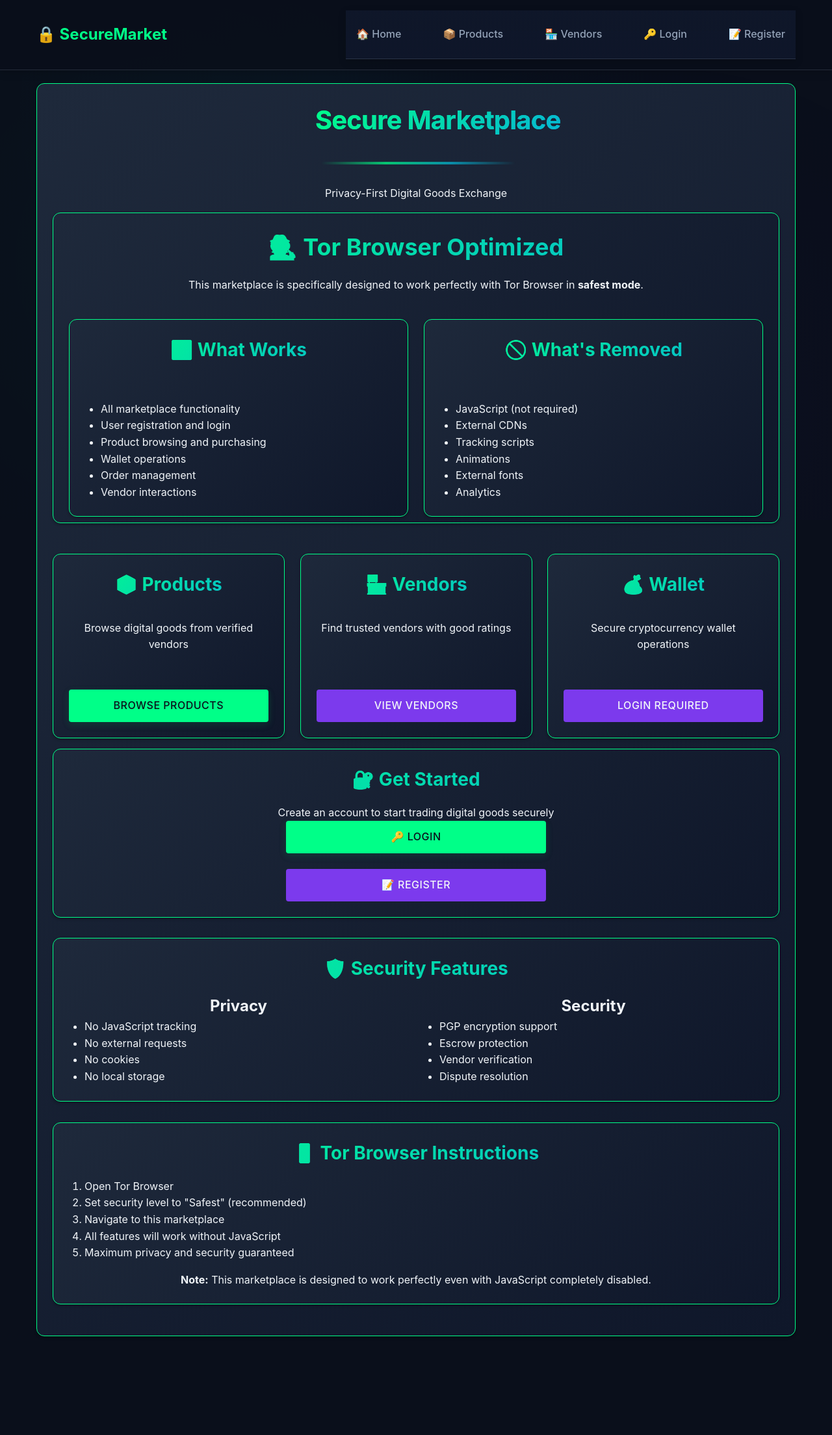
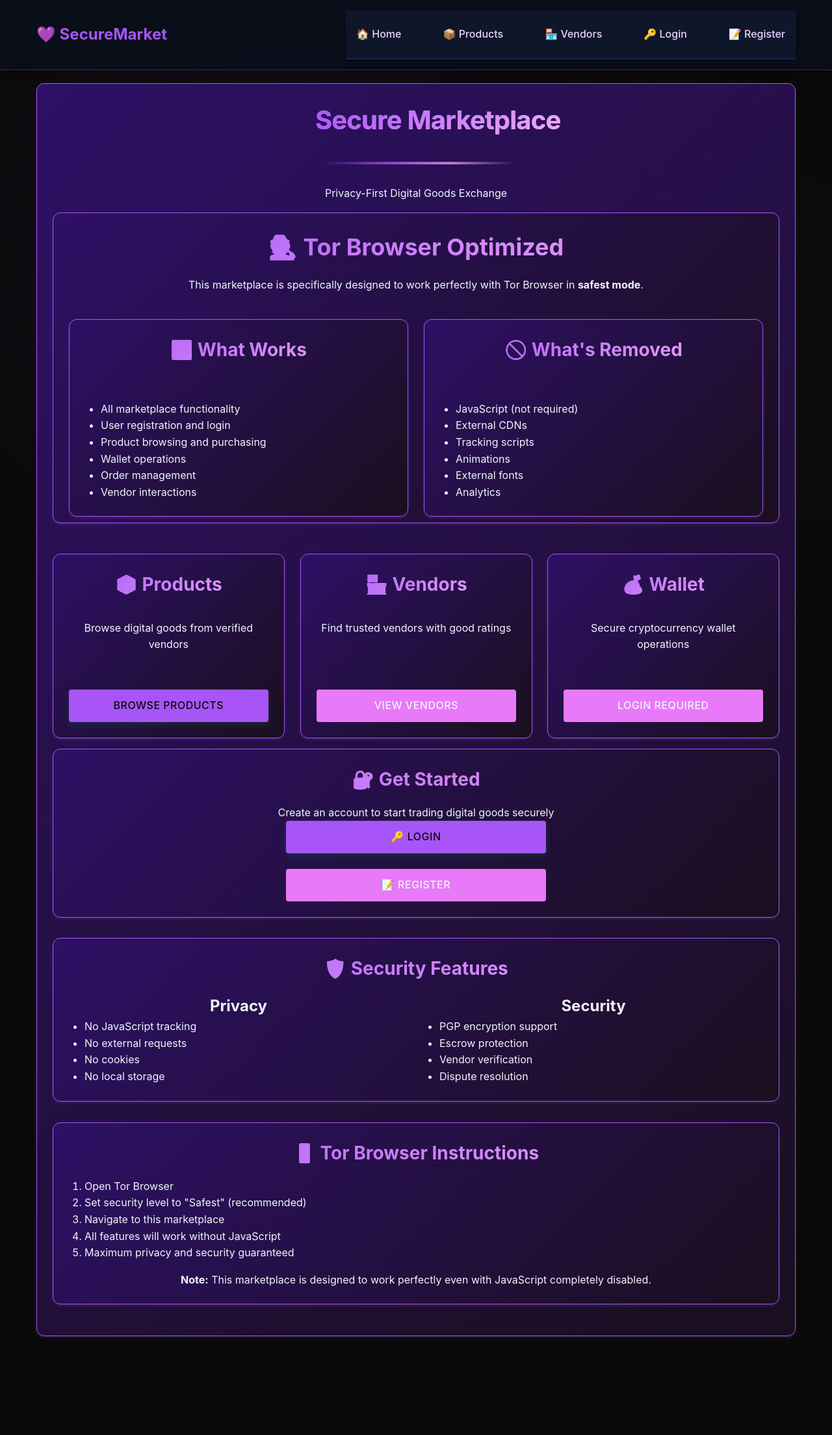
Before and after one commit to aragoh31-coder/marketplace, a Django app: template templates/home_tor_safe.html in a window 1280 px wide. Shown: the whole page at 65% size. Run offline with Django 5.2, Linux system fonts and the light colour scheme; the template is opened without the code that fills it, so the values that code supplies are empty; parts of the project's set-up code (start-up, migrations or seed data) failed here and were passed over.

Commit message:
Checkpoint before follow-up message
Co-authored-by: aragoh31 <aragoh31@gmail.com>

```diff
--- a/static/css/tor_safe_enhanced.css
+++ b/static/css/tor_safe_enhanced.css
@@ -44,7 +44,7 @@
 .card:hover,
 .box:hover {
     transform: translateY(-2px);
-    box-shadow: 0 8px 16px rgba(0, 255, 136, 0.1);
+    box-shadow: 0 8px 16px rgba(168, 85, 247, 0.2);
 }
 
 /* Add subtle gradient overlay */
@@ -81,7 +81,7 @@
 .form-group > div:hover {
     border-color: var(--primary) !important;
     transform: translateY(-2px);
-    box-shadow: 0 4px 12px rgba(0, 255, 136, 0.1);
+    box-shadow: 0 4px 12px rgba(168, 85, 247, 0.2);
 }
 
 /* Progress steps styling */
@@ -160,7 +160,7 @@
 
 .btn:hover {
     transform: translateY(-2px);
-    box-shadow: 0 4px 12px rgba(0, 255, 136, 0.3);
+    box-shadow: 0 4px 12px rgba(168, 85, 247, 0.4);
 }
 
 .btn:hover::before {
@@ -231,7 +231,7 @@ td {
 }
 
 tr:hover {
-    background: rgba(0, 255, 136, 0.05);
+    background: rgba(168, 85, 247, 0.08);
 }
 
 /* Form elements */
@@ -255,7 +255,7 @@ textarea:focus,
 select:focus {
     outline: none;
     border-color: var(--primary);
-    box-shadow: 0 0 0 2px rgba(0, 255, 136, 0.1);
+    box-shadow: 0 0 0 2px rgba(168, 85, 247, 0.2);
 }
 
 /* Mobile responsive adjustments */
--- a/templates/accounts/login_oneclick.html
+++ b/templates/accounts/login_oneclick.html
@@ -279,7 +279,7 @@
 .input-wrapper:hover {
     border-color: var(--primary) !important;
     transform: translateY(-2px);
-    box-shadow: 0 4px 12px rgba(0, 255, 136, 0.1);
+    box-shadow: 0 4px 12px rgba(168, 85, 247, 0.2);
 }
 
 .input-wrapper input {
@@ -292,7 +292,7 @@
 
 .input-wrapper input:focus {
     border-color: var(--primary);
-    box-shadow: 0 0 0 2px rgba(0, 255, 136, 0.1);
+    box-shadow: 0 0 0 2px rgba(168, 85, 247, 0.2);
 }
 
 /* Additional styles for One-Click CAPTCHA */
@@ -307,7 +307,7 @@
 
 .captcha-image:hover {
     transform: scale(1.02);
-    box-shadow: 0 4px 12px rgba(0, 255, 136, 0.2);
+    box-shadow: 0 4px 12px rgba(168, 85, 247, 0.3);
 }
 
 .captcha-image:active {
--- a/templates/base_tor_safe.html
+++ b/templates/base_tor_safe.html
@@ -18,24 +18,24 @@
     <style>
         /* Additional Tor-Safe Inline CSS - Overrides for maximum compatibility */
         :root {
-            --primary: #00ff88;
-            --primary-dim: #00cc6a;
-            --secondary: #7c3aed;
-            --accent: #06b6d4;
+            --primary: #a855f7;  /* Purple */
+            --primary-dim: #9333ea;  /* Darker purple */
+            --secondary: #e879f9;  /* Pink-purple */
+            --accent: #f0abfc;  /* Light pink-purple */
             --danger: #ef4444;
             --warning: #f59e0b;
 
-            --bg-primary: #0a0f1b;
-            --bg-secondary: #0f172a;
-            --bg-tertiary: #1e293b;
-            --bg-card: rgba(15, 23, 42, 0.9);
+            --bg-primary: #0a0a0a;  /* Very dark */
+            --bg-secondary: #1a0f1f;  /* Dark with purple tint */
+            --bg-tertiary: #2e1065;  /* Dark purple */
+            --bg-card: rgba(46, 16, 101, 0.9);
 
             --text-primary: #f1f5f9;
-            --text-secondary: #94a3b8;
-            --text-dim: #64748b;
+            --text-secondary: #e9d5ff;  /* Light purple */
+            --text-dim: #c084fc;  /* Medium purple */
 
-            --border: rgba(148, 163, 184, 0.2);
-            --shadow: 0 2px 4px rgba(0, 0, 0, 0.3);
+            --border: rgba(168, 85, 247, 0.3);  /* Purple border */
+            --shadow: 0 2px 4px rgba(168, 85, 247, 0.2);
         }
 
         /* Reset and Base Styles */
@@ -69,9 +69,9 @@
             width: 100%;
             height: 100%;
             background:
-                radial-gradient(circle at 20% 50%, rgba(0, 255, 136, 0.05) 0%, transparent 50%),
-                radial-gradient(circle at 80% 80%, rgba(124, 58, 237, 0.05) 0%, transparent 50%),
-                radial-gradient(circle at 40% 20%, rgba(6, 182, 212, 0.05) 0%, transparent 50%);
+                radial-gradient(circle at 20% 50%, rgba(168, 85, 247, 0.08) 0%, transparent 50%),
+                radial-gradient(circle at 80% 80%, rgba(232, 121, 249, 0.08) 0%, transparent 50%),
+                radial-gradient(circle at 40% 20%, rgba(147, 51, 234, 0.08) 0%, transparent 50%);
             z-index: -1;
         }
 
@@ -200,7 +200,7 @@
         .form-input:focus {
             outline: none;
             border-color: var(--primary);
-            box-shadow: 0 0 0 2px rgba(0, 255, 136, 0.2);
+            box-shadow: 0 0 0 2px rgba(168, 85, 247, 0.3);
         }
 
         .form-textarea {
@@ -277,7 +277,7 @@
         }
 
         .alert-success {
-            background: rgba(0, 255, 136, 0.1);
+            background: rgba(168, 85, 247, 0.1);
             border-color: var(--primary);
             color: var(--primary);
         }
@@ -457,7 +457,7 @@
     <!-- Header with Smooth Toolbar -->
     <header class="header toolbar">
         <div class="header-content toolbar-inner container" style="position: relative;">
-            <a href="{% url 'home' %}" class="logo">🔒 SecureMarket</a>
+            <a href="{% url 'home' %}" class="logo">💜 SecureMarket</a>
 
             <!-- Mobile Navigation Toggle (CSS-only) -->
             <input type="checkbox" id="mobile-menu-toggle" class="mobile-menu-toggle">
--- a/templates/home_tor_safe.html
+++ b/templates/home_tor_safe.html
@@ -6,7 +6,7 @@
 <div class="card text-center card-elevation-3">
     <div class="title-container">
         <h1 class="marketplace-title">
-            <span class="title-icon">🔒</span>
+            <span class="title-icon">💜</span>
             <span class="title-text">Secure Marketplace</span>
         </h1>
         <div class="title-underline"></div>
```
Also changed, not shown: templates/accounts/register_oneclick.html (+4 -4 lines).
